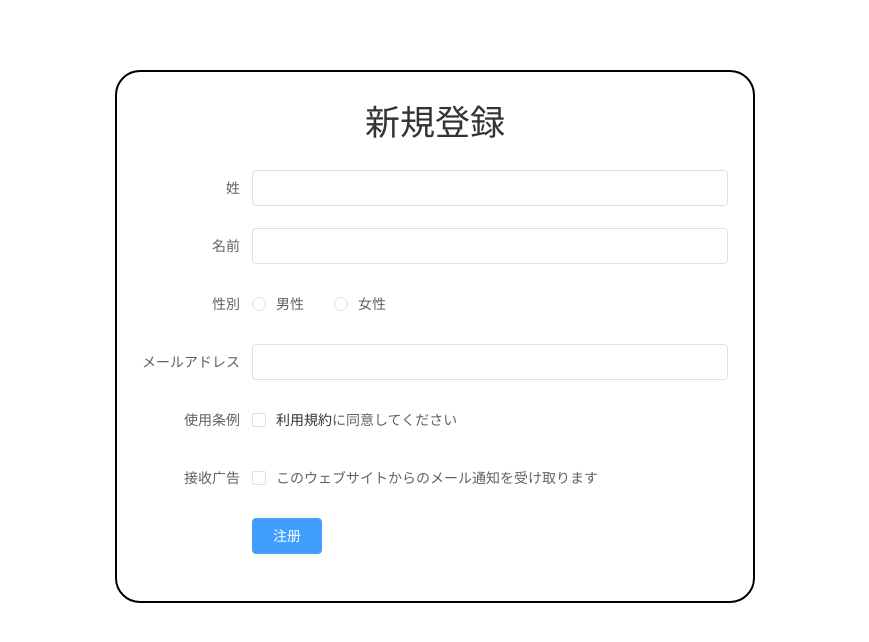
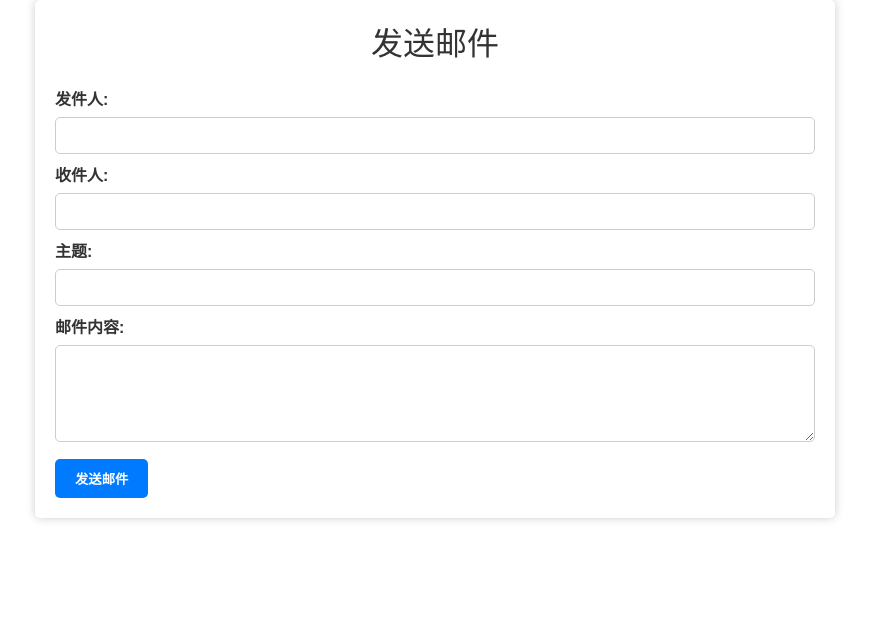
Before and after one commit to yoshigawashimizu/email-demo, a Vue app: page / in a window 1280 px wide. Shown: the top 642 px of the page, without its empty margins (205-1074 px from the left). Built offline with nearby package versions, Linux system fonts and the light colour scheme.

Commit message:
为邮件发送器添加了些基础css样式

```diff
--- a/src/App.vue
+++ b/src/App.vue
@@ -1,18 +1,21 @@
 <template>
   <div id="app">
-    <RegisterView></RegisterView>
+    <!-- <RegisterView></RegisterView> -->
+    <EmailSender></EmailSender>
   </div>
 </template>
 
 <script>
 // import HelloWorld from './components/HelloWorld.vue'
-import RegisterView from "./views/RegisterView.vue";
+// import RegisterView from "./views/RegisterView.vue";
+import EmailSender from "./views/EmailSender.vue";
 
 export default {
   name: "app",
   components: {
     // HelloWorld
-    RegisterView,
+    // RegisterView,
+    EmailSender,
   },
 };
 </script>
--- a/src/views/EmailSender.vue
+++ b/src/views/EmailSender.vue
@@ -67,5 +67,55 @@ export default {
 };
 </script>
 
-<style>
+
+<style lang="less" scoped>
+/* 设置页面容器的样式 */
+.email-sender {
+  max-width: 800px;
+  margin: 0 auto;
+  padding: 20px;
+  background-color: #fff;
+  border-radius: 5px;
+  box-shadow: 0 0 10px rgba(0, 0, 0, 0.2);
+}
+
+h1 {
+  color: #333;
+  text-align: center;
+}
+
+form {
+  margin-top: 20px;
+}
+
+label {
+  display: block;
+  margin-bottom: 5px;
+  font-weight: bold;
+}
+
+input[type="text"],
+input[type="button"],
+textarea {
+  width: 100%;
+  padding: 10px;
+  margin-bottom: 10px;
+  border: 1px solid #ccc;
+  border-radius: 5px;
+  outline: none;
+}
+
+button {
+  background-color: #007bff;
+  color: #fff;
+  padding: 10px 20px;
+  border: none;
+  border-radius: 5px;
+  cursor: pointer;
+  font-weight: bold;
+}
+
+button:hover {
+  background-color: #0056b3;
+}
 </style>
--- a/src/views/RegisterView.vue
+++ b/src/views/RegisterView.vue
@@ -1,5 +1,6 @@
 <template>
   <div class="register-view">
+    <!-- 注册用表单组件 -->
     <RegisterForm></RegisterForm>
   </div>
 </template>
```
